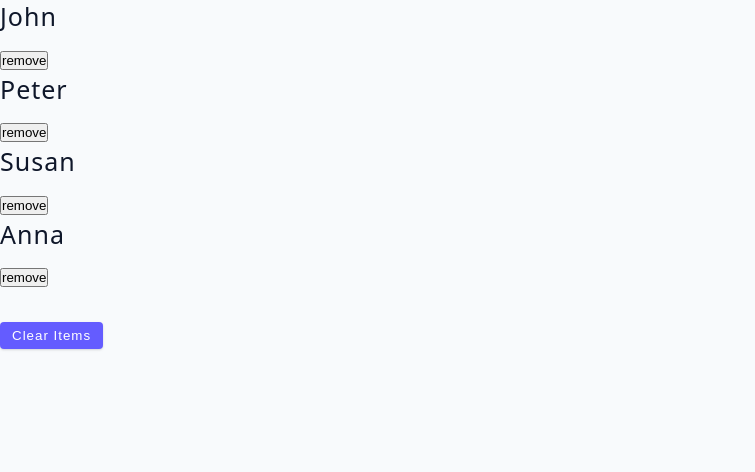
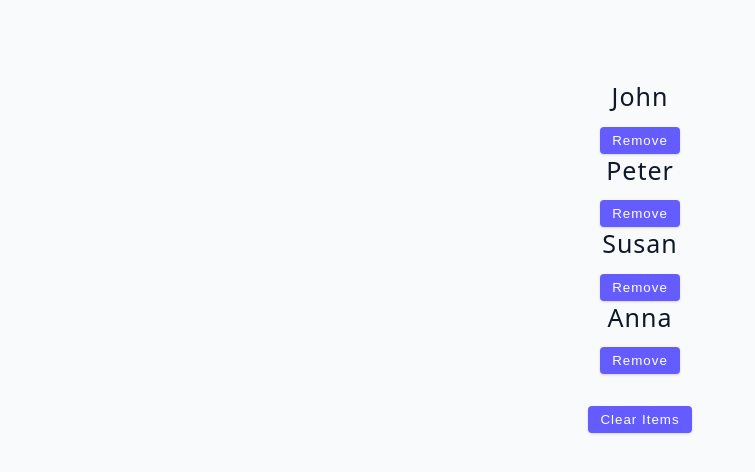
Before and after one commit to Newbie814/react_hook_projs, a React (Vite) app: page / in a window 1280 px wide. Shown: the top 472 px of the page, without its empty margins (0-755 px from the left). Built offline with nearby package versions, Linux system fonts and the light colour scheme; the HTML template or start-up script is replaced by a standard one.

Commit message:
refactored useState into reducer

```diff
--- a/src/App.jsx
+++ b/src/App.jsx
@@ -29,7 +29,7 @@
 import ReducerBasics from './tutorial/10-useReducer/01-userReducer';
 function App() {
   return (
-    <div>
+    <div className='container'>
       {/* <div className='container'> */}
       {/* <UseStateBasics />
        <UseStateArray /> */}
--- a/src/tutorial/10-useReducer/01-userReducer.jsx
+++ b/src/tutorial/10-useReducer/01-userReducer.jsx
@@ -1,30 +1,78 @@
-import React from 'react';
+import { useReducer } from 'react';
 import { data } from '../../data';
+
+const defaultState = {
+  people: data,
+};
+
+const reducer = (state, action) => {
+  if (action.type === 'CLEAR_LIST') {
+    return { ...state, people: [] };
+  }
+  if (action.type === 'RESET') {
+    return { ...state, people: data };
+  }
+  if (action.type === 'REMOVE_ITEM') {
+    return {
+      ...state,
+      people: state.people.filter((person) => person.id !== action.payload),
+    };
+  }
+};
+
 const ReducerBasics = () => {
-  const [people, setPeople] = React.useState(data);
+  const [state, dispatch] = useReducer(reducer, defaultState);
 
   const removeItem = (id) => {
-    let newPeople = people.filter((person) => person.id !== id);
-    setPeople(newPeople);
+    dispatch({ type: 'REMOVE_ITEM', payload: id });
+    // let newPeople = people.filter((person) => person.id !== id);
+    // setPeople(newPeople);
+  };
+
+  const handleClearList = () => {
+    dispatch({ type: 'CLEAR_LIST' });
+    // setPeople([]);
+  };
+
+  const handleReset = () => {
+    dispatch({ type: 'RESET' });
+    // setPeople(data);
   };
   return (
     <div>
-      {people.map((person) => {
+      {state.people.map((person) => {
         const { id, name } = person;
         return (
           <div key={id} className='item'>
             <h4>{name}</h4>
-            <button onClick={() => removeItem(id)}>remove</button>
+            <button
+              onClick={() => {
+                removeItem(id);
+              }}
+              className='btn'
+            >
+              remove
+            </button>
           </div>
         );
       })}
+      {state.people.length !== 0 ? (
         <button
           className='btn'
           style={{ marginTop: '2rem' }}
-        onClick={() => setPeople([])}
+          onClick={handleClearList}
         >
           clear items
         </button>
+      ) : (
+        <button
+          className='btn'
+          style={{ marginTop: '2rem' }}
+          onClick={handleReset}
+        >
+          reset
+        </button>
+      )}
     </div>
   );
 };
```
Lines whose indentation alone changed are shown as unchanged.
